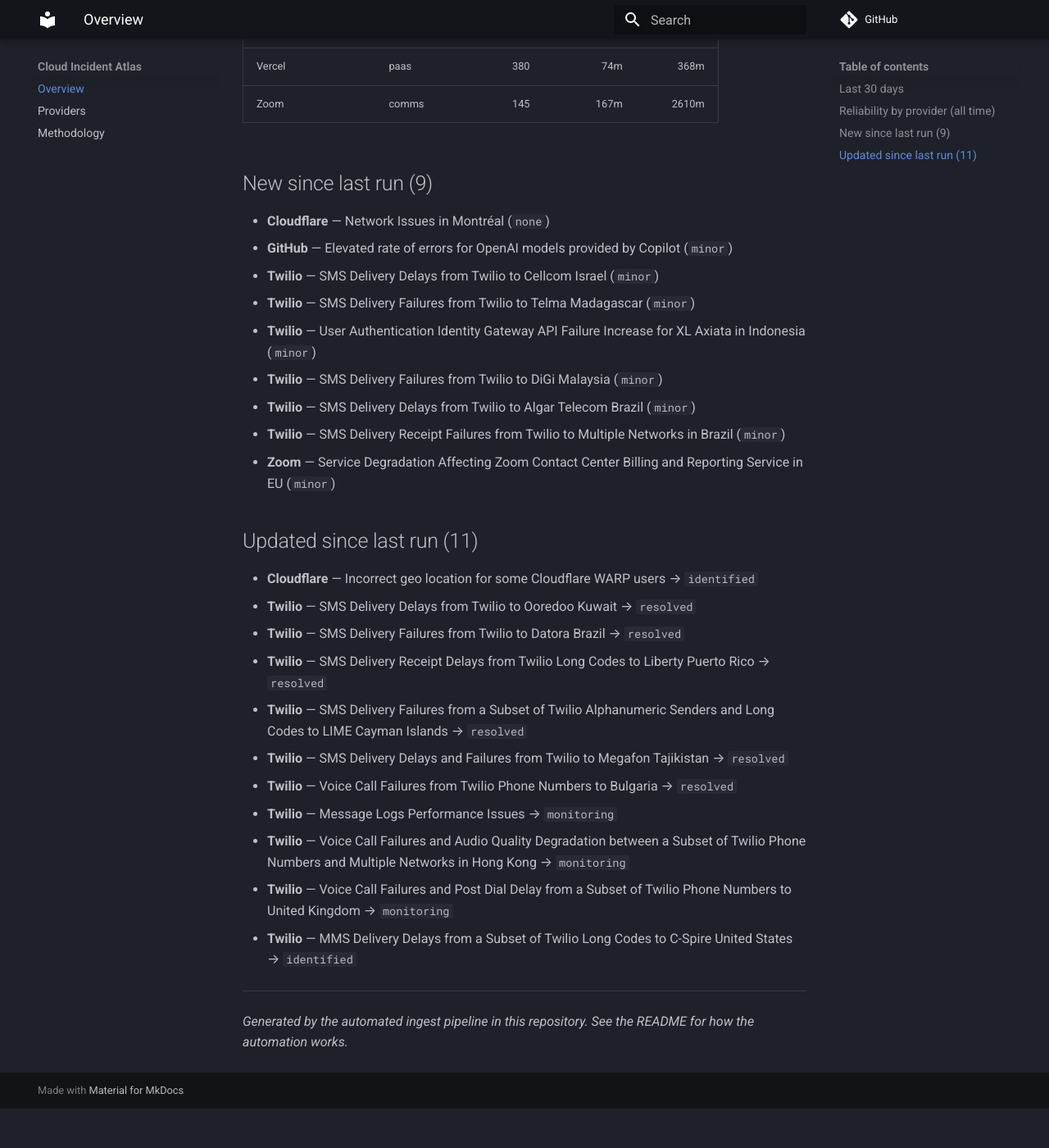
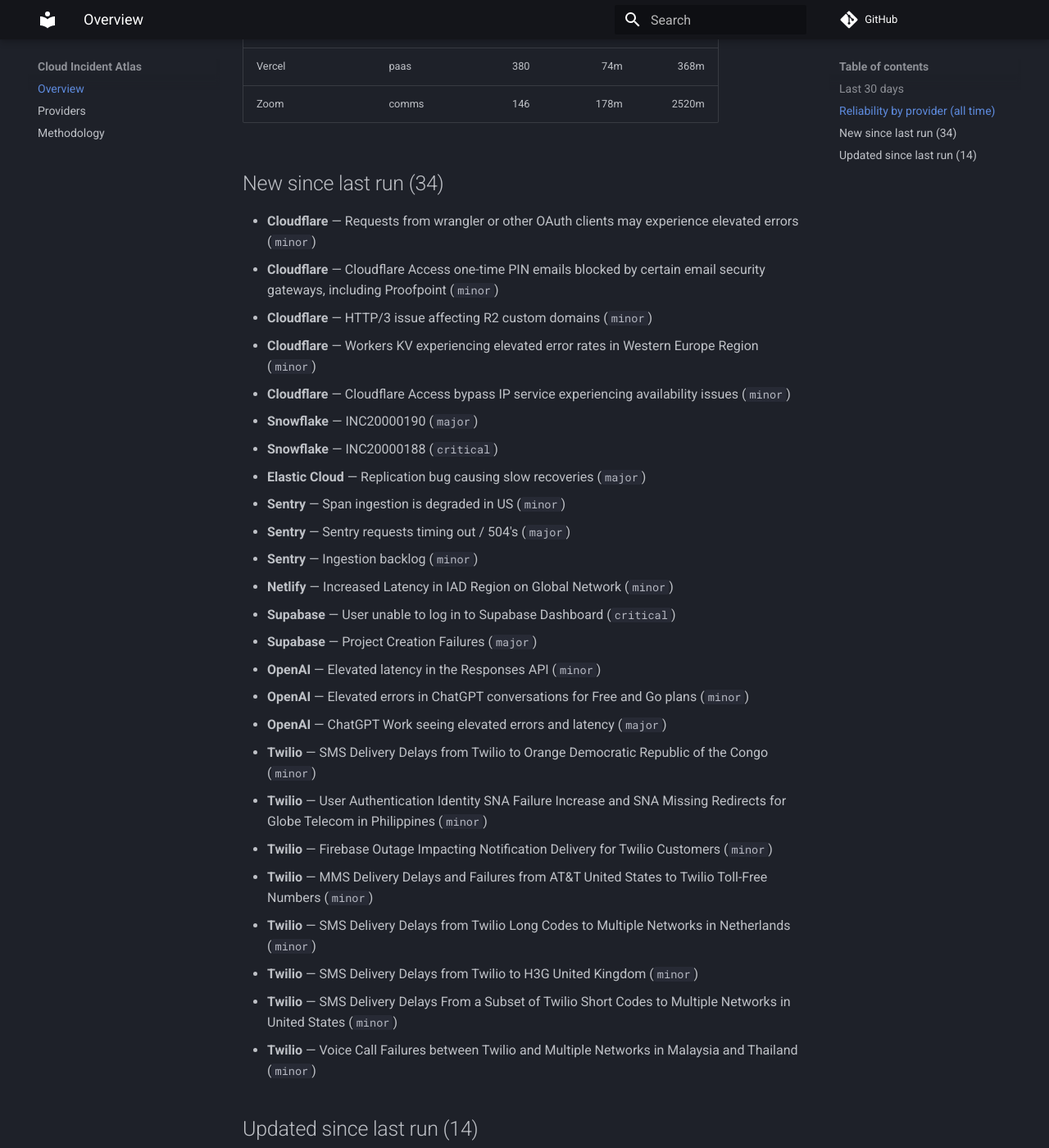
Before and after one commit to ayushgupta07xx/cloud-incident-atlas, an MkDocs documentation site: the page built from docs/index.md, in a window 1280 px wide and 1400 px high, scrolled down 1434 px. Shown: the whole window at 82% size. Built offline with MkDocs 1.6.1 and Material for MkDocs 9.7.7, drawn with Linux system fonts in a browser that asks for light colours; comment, search, counter and statistics services are not loaded; before the commit the page ends 2786 px from its top, so only the background shows below that; some of the changed text lies outside the part shown.

Commit message:
docs: refresh digest and charts
Regenerated from the corpus by the ingest pipeline.

Run: https://github.com/ayushgupta07xx/cloud-incident-atlas/actions/runs/33518626563

Co-authored-by: github-actions[bot] <41898282+github-actions[bot]@users.noreply.github.com>

```diff
--- a/docs/index.md
+++ b/docs/index.md
@@ -14,53 +14,72 @@
 | Atlassian | devtools | 39 | 120m | 2244m |
 | Amazon Web Services | cloud | 64 | — | — |
 | CircleCI | devtools | 305 | 66m | 482m |
-| Cloudflare | cdn | 6634 | 239m | 495m |
+| Cloudflare | cdn | 6639 | 239m | 495m |
 | Confluent Cloud | data | 251 | 193m | 1640m |
 | Datadog | observability | 120 | 74m | 221m |
 | DigitalOcean | cloud | 504 | 145m | 571m |
-| Discord | comms | 210 | 52m | 297m |
-| Elastic Cloud | observability | 249 | 191m | 1429m |
+| Discord | comms | 211 | 54m | 296m |
+| Elastic Cloud | observability | 250 | 191m | 1429m |
 | Google Cloud Platform | cloud | 5 | 640m | — |
 | GitHub | devtools | 613 | 67m | 287m |
 | Grafana Cloud | observability | 742 | 90m | 1152m |
 | HashiCorp Cloud | devtools | 33 | 160m | 1515m |
 | MongoDB Atlas | data | 270 | 120m | 1400m |
-| Netlify | paas | 214 | 40m | 216m |
+| Netlify | paas | 215 | 41m | 213m |
 | New Relic | observability | 103 | 63m | 303m |
 | npm | devtools | 59 | 107m | 340m |
-| OpenAI | ai | 44 | 135m | 715m |
-| Sentry | observability | 334 | 85m | 361m |
-| Snowflake | data | 194 | 118m | 597m |
-| Supabase | paas | 392 | 154m | 900m |
-| Twilio | comms | 10848 | 270m | 1080m |
+| OpenAI | ai | 47 | 135m | 666m |
+| Sentry | observability | 337 | 86m | 360m |
+| Snowflake | data | 196 | 120m | 596m |
+| Supabase | paas | 394 | 156m | 926m |
+| Twilio | comms | 10863 | 270m | 1080m |
 | Vercel | paas | 380 | 74m | 368m |
-| Zoom | comms | 145 | 167m | 2610m |
+| Zoom | comms | 146 | 178m | 2520m |
 
-## New since last run (9)
+## New since last run (34)
 
-- **Cloudflare** — Network Issues in Montréal (`none`)
-- **GitHub** — Elevated rate of errors for OpenAI models provided by Copilot (`minor`)
-- **Twilio** — SMS Delivery Delays from Twilio to Cellcom Israel (`minor`)
-- **Twilio** — SMS Delivery Failures from Twilio to Telma Madagascar (`minor`)
-- **Twilio** — User Authentication Identity Gateway API Failure Increase for XL Axiata in Indonesia (`minor`)
-- **Twilio** — SMS Delivery Failures from Twilio to DiGi Malaysia (`minor`)
-- **Twilio** — SMS Delivery Delays from Twilio to Algar Telecom Brazil (`minor`)
-- **Twilio** — SMS Delivery Receipt Failures from Twilio to Multiple Networks in Brazil (`minor`)
-- **Zoom** — Service Degradation Affecting Zoom Contact Center Billing and Reporting Service in EU (`minor`)
+- **Cloudflare** — Requests from wrangler or other OAuth clients may experience elevated errors (`minor`)
+- **Cloudflare** — Cloudflare Access one-time PIN emails blocked by certain email security gateways, including Proofpoint (`minor`)
+- **Cloudflare** — HTTP/3 issue affecting R2 custom domains (`minor`)
+- **Cloudflare** — Workers KV experiencing elevated error rates in Western Europe Region (`minor`)
+- **Cloudflare** — Cloudflare Access bypass IP service experiencing availability issues (`minor`)
+- **Snowflake** — INC20000190 (`major`)
+- **Snowflake** — INC20000188 (`critical`)
+- **Elastic Cloud** — Replication bug causing slow recoveries (`major`)
+- **Sentry** — Span ingestion is degraded in US (`minor`)
+- **Sentry** — Sentry requests timing out / 504's (`major`)
+- **Sentry** — Ingestion backlog (`minor`)
+- **Netlify** — Increased Latency in IAD Region on Global Network (`minor`)
+- **Supabase** — User unable to log in to Supabase Dashboard (`critical`)
+- **Supabase** — Project Creation Failures (`major`)
+- **OpenAI** — Elevated latency in the Responses API (`minor`)
+- **OpenAI** — Elevated errors in ChatGPT conversations for Free and Go plans (`minor`)
+- **OpenAI** — ChatGPT Work seeing elevated errors and latency (`major`)
+- **Twilio** — SMS Delivery Delays from Twilio to Orange Democratic Republic of the Congo (`minor`)
+- **Twilio** — User Authentication Identity SNA Failure Increase and SNA Missing Redirects for Globe Telecom in Philippines (`minor`)
+- **Twilio** — Firebase Outage Impacting Notification Delivery for Twilio Customers (`minor`)
+- **Twilio** — MMS Delivery Delays and Failures from AT&T United States to Twilio Toll-Free Numbers (`minor`)
+- **Twilio** — SMS Delivery Delays from Twilio Long Codes to Multiple Networks in Netherlands (`minor`)
+- **Twilio** — SMS Delivery Delays from Twilio to H3G United Kingdom (`minor`)
+- **Twilio** — SMS Delivery Delays From a Subset of Twilio Short Codes to Multiple Networks in United States (`minor`)
+- **Twilio** — Voice Call Failures between Twilio and Multiple Networks in Malaysia and Thailand (`minor`)
 
-## Updated since last run (11)
+## Updated since last run (14)
 
 - **Cloudflare** — Incorrect geo location for some Cloudflare WARP users → `identified`
-- **Twilio** — SMS Delivery Delays from Twilio to Ooredoo Kuwait → `resolved`
-- **Twilio** — SMS Delivery Failures from Twilio to Datora Brazil → `resolved`
-- **Twilio** — SMS Delivery Receipt Delays from Twilio Long Codes to Liberty Puerto Rico → `resolved`
-- **Twilio** — SMS Delivery Failures from a Subset of Twilio Alphanumeric Senders and Long Codes to LIME Cayman Islands → `resolved`
-- **Twilio** — SMS Delivery Delays and Failures from Twilio to Megafon Tajikistan → `resolved`
-- **Twilio** — Voice Call Failures from Twilio Phone Numbers to Bulgaria → `resolved`
+- **GitHub** — Disruption with GitHub Billing → `resolved`
+- **GitHub** — Incident with Copilot AI Model Providers → `resolved`
+- **GitHub** — Disruption with some GitHub services → `resolved`
+- **GitHub** — Incident with Webhooks → `resolved`
+- **Snowflake** — INC20000150 → `identified`
+- **Snowflake** — INC20000173 → `postmortem`
+- **Supabase** — Increased response times for requests → `resolved`
+- **Supabase** — 401 errors due to JWT rejections → `identified`
+- **Twilio** — SMS Delivery Delays from Twilio to I.C.E Costa Rica → `resolved`
+- **Twilio** — Voice Call Failures and Audio Quality Degradation Between a Subset of Twilio Hong Kong Phone Numbers and Multiple Networks in Hong Kong → `resolved`
+- **Twilio** — Voice Call Failures and Post Dial Delay from a Subset of Twilio Phone Numbers to United Kingdom → `resolved`
+- **Twilio** — SMS Delivery Failures from Twilio to Telma Madagascar → `identified`
 - **Twilio** — Message Logs Performance Issues → `monitoring`
-- **Twilio** — Voice Call Failures and Audio Quality Degradation between a Subset of Twilio Phone Numbers and Multiple Networks in Hong Kong → `monitoring`
-- **Twilio** — Voice Call Failures and Post Dial Delay from a Subset of Twilio Phone Numbers to United Kingdom → `monitoring`
-- **Twilio** — MMS Delivery Delays from a Subset of Twilio Long Codes to C-Spire United States → `identified`
 
 ---
 
```
Also changed, not shown: other parts of docs/index.md (+3 -3 lines), README.md (+13 -5 lines), docs/providers.md (+16 -16 lines), docs/img/mttr.svg, docs/img/timeline.svg.
